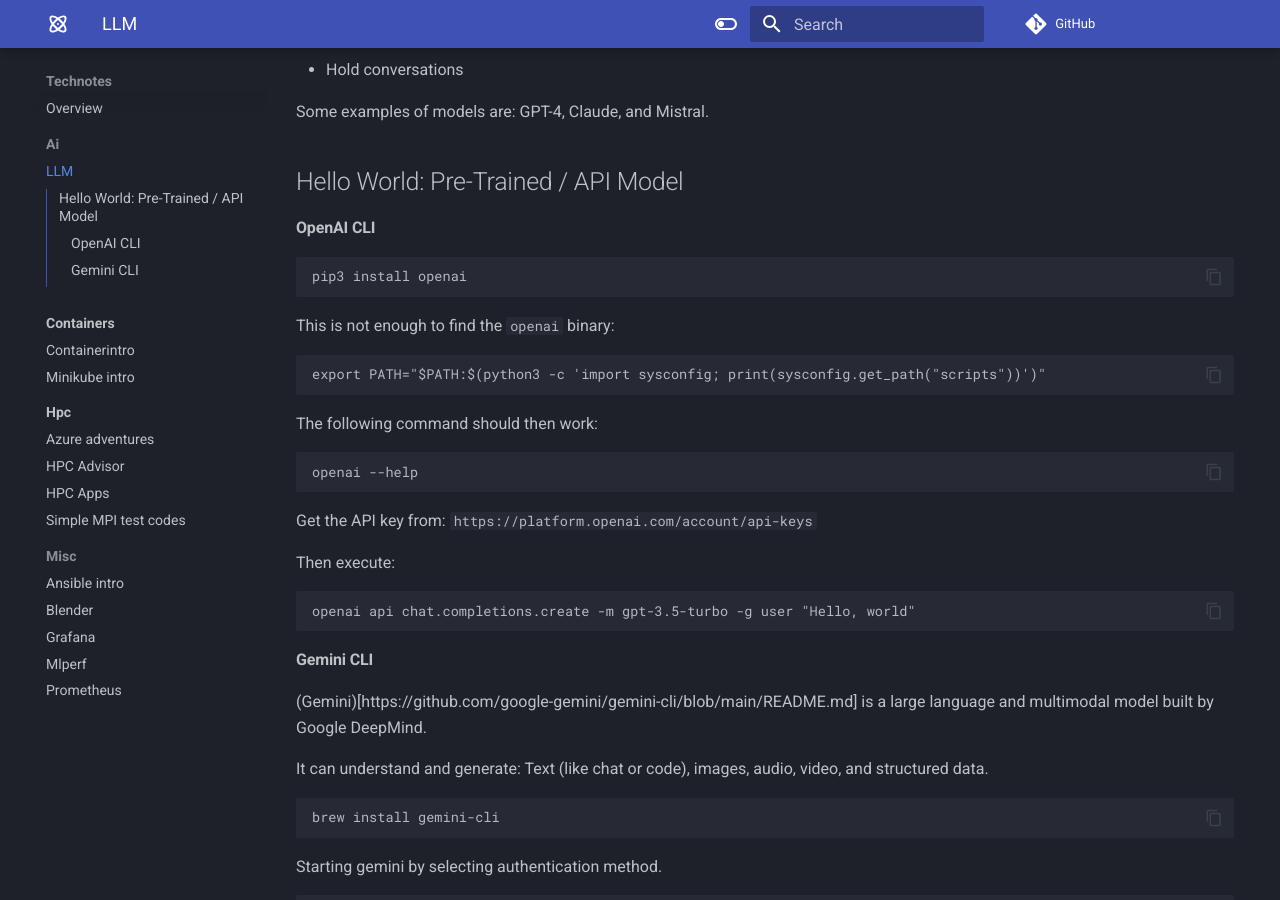
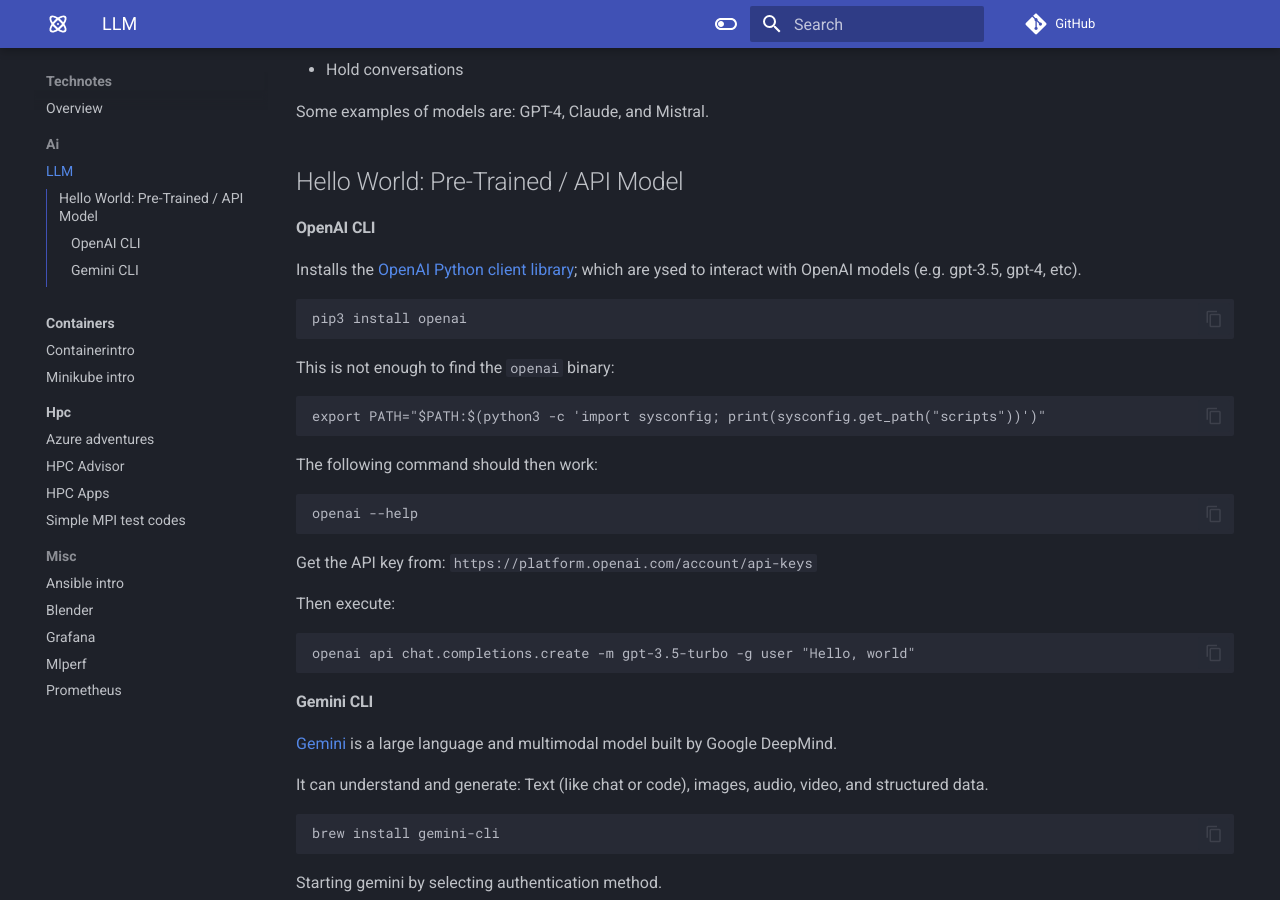
Before and after one commit to marconetto/technotes, an MkDocs documentation site: the page built from docs/ai/llm.md, in a window 1280 px wide and 900 px high, scrolled down 324 px. Built offline with MkDocs 1.6.1 and Material for MkDocs 9.7.7, drawn with Linux system fonts in a browser that asks for light colours; comment, search, counter and statistics services are not loaded.

Commit message:
add llm content

````diff
--- a/docs/ai/llm.md
+++ b/docs/ai/llm.md
@@ -15,6 +15,8 @@
 
 
 #### OpenAI CLI
+
+Installs the [OpenAI Python client library](https://github.com/openai/openai-python); which are ysed to interact with OpenAI models (e.g. gpt-3.5, gpt-4, etc).
 
 ```
 pip3 install openai
@@ -42,7 +44,7 @@
 
 #### Gemini CLI
 
-(Gemini)[https://github.com/google-gemini/gemini-cli/blob/main/README.md] is a large language and multimodal model built by Google DeepMind.
+[Gemini](https://github.com/google-gemini/gemini-cli/blob/main/README.md) is a large language and multimodal model built by Google DeepMind.
 
 It can understand and generate: Text (like chat or code), images, audio, video, and structured data.
 
````
